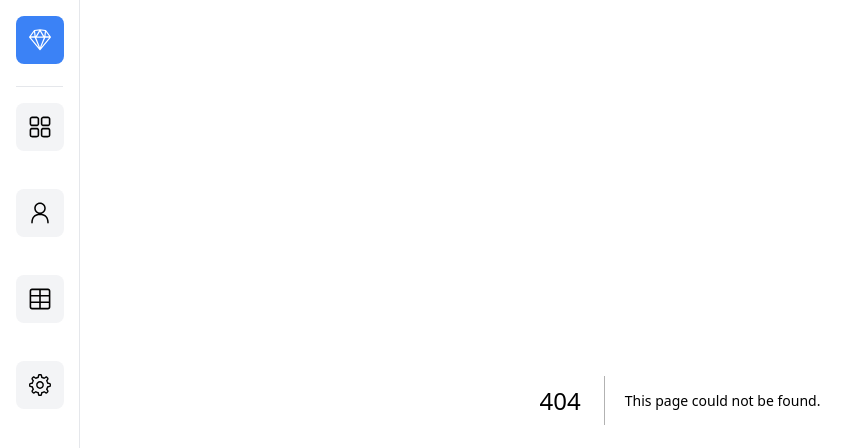
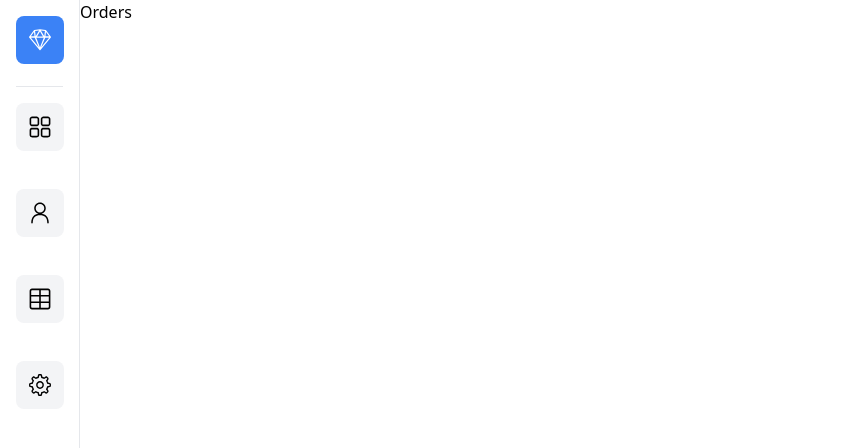
Before and after one commit to VictorOdede/next-dashboard, a Next.js app: page /orders in a window 1280 px wide. Before the commit this address had no page. Shown: the top 448 px of the page, without its empty margins (0-867 px from the left). Built offline with nearby package versions, Linux system fonts and the light colour scheme.

Commit message:
added orders path

```diff
--- /dev/null
+++ b/src/pages/orders.tsx
@@ -0,0 +1,5 @@
+export const Orders = () => {
+  return <div> Orders</div>;
+};
+
+export default Orders;
```
